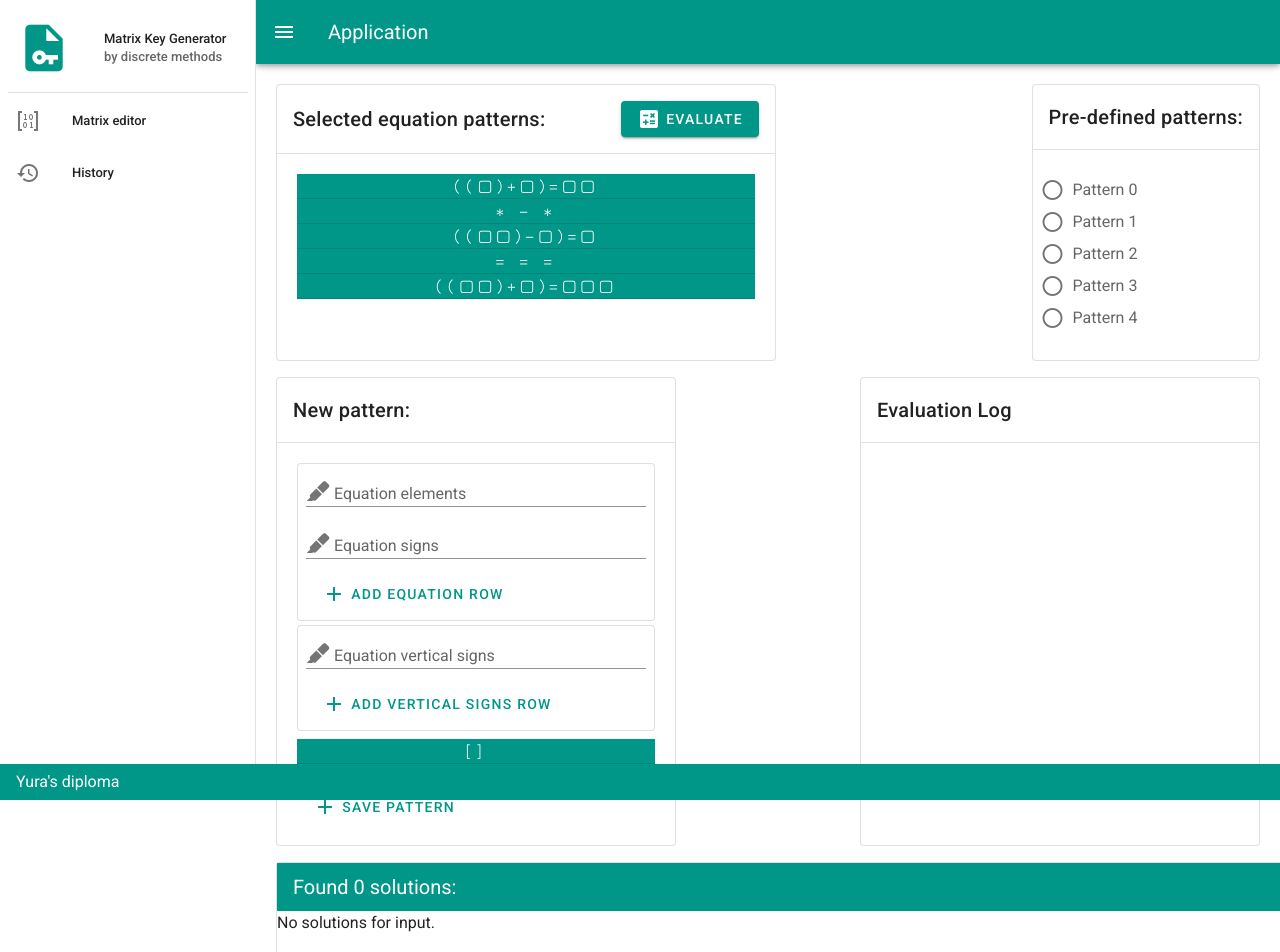
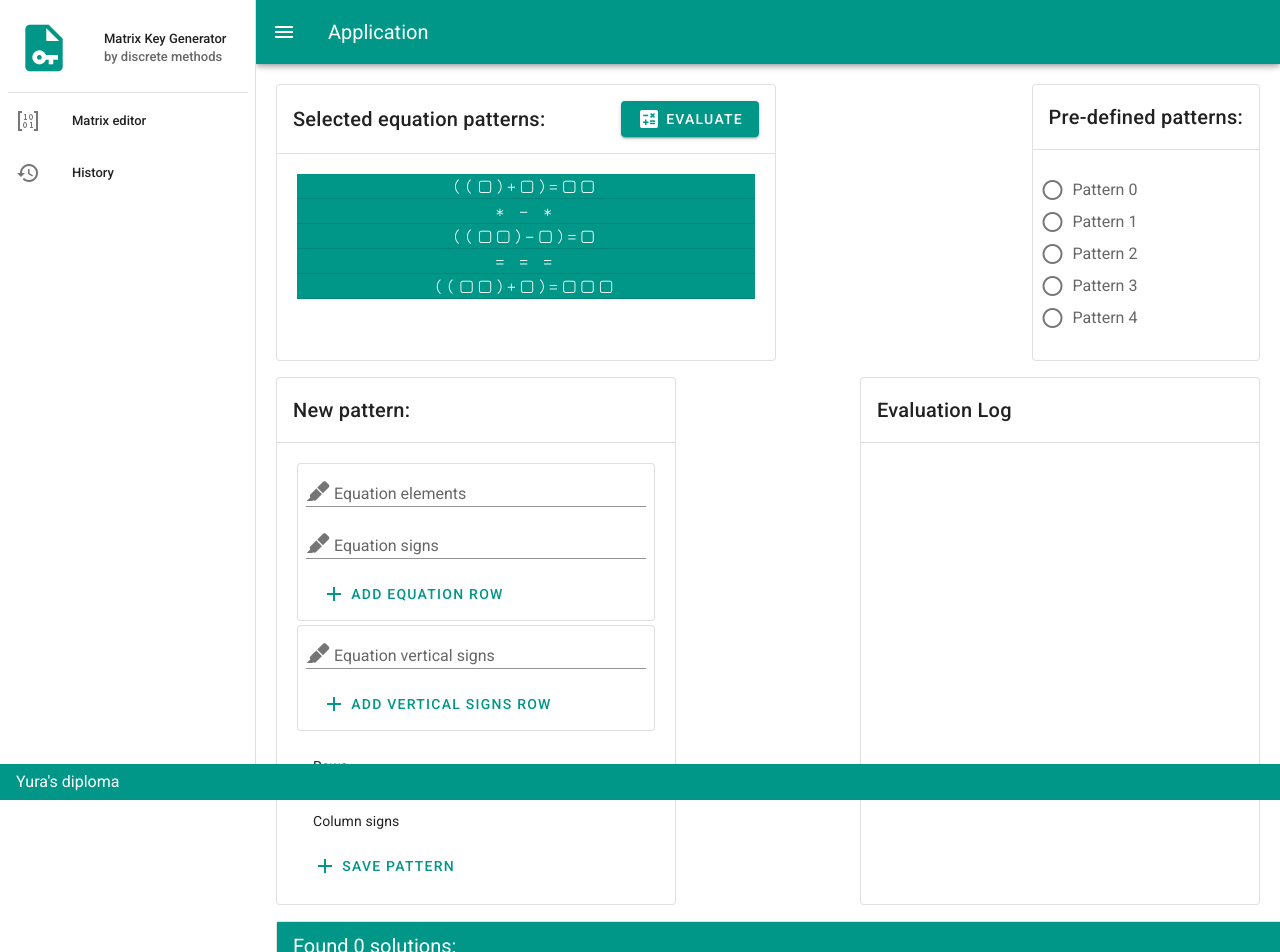
Before and after one commit to YuraIvanskyi/matrix-generator, a Vue app: page / in a window 1280 px wide. Shown: the top 952 px of the page. Built offline with nearby package versions, Linux system fonts and the light colour scheme.

Commit message:
Pattern editor formatting

```diff
--- a/src/components/MatrixEditable.vue
+++ b/src/components/MatrixEditable.vue
@@ -79,11 +79,20 @@
           </v-card>
           <v-layout class="ma-0" justify-center>
                 <v-container class="mt-2 pa-0" >
+                  <v-card-text>Rows</v-card-text>
                     <v-sheet tile class="pattern text-center white--text"
-                    v-for="(item, index) in newPattern"
+                    v-for="(item, index) in newPattern.horisontalPatterns"
                     color="primary"
                     :key="index">
-                      {{item}}
+                      {{outMatrixRow(item.signs,item.digits)}}
+                      </v-sheet>
+                      <v-divider/>
+                      <v-card-text>Column signs</v-card-text>
+                      <v-sheet tile class="pattern text-center white--text"
+                    v-for="(item, index) in newPattern.verticalSigns"
+                    color="primary"
+                    :key="index">
+                      {{item.toString().replace('[','').replace(']','').replace(/,/g,'  ')}}
                       <v-divider/>
                     </v-sheet>
                     <v-spacer/>
```
Also changed, not shown: src/generator.js (+0 -15 lines).
